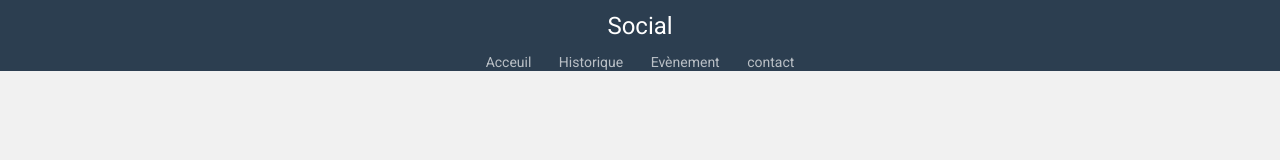
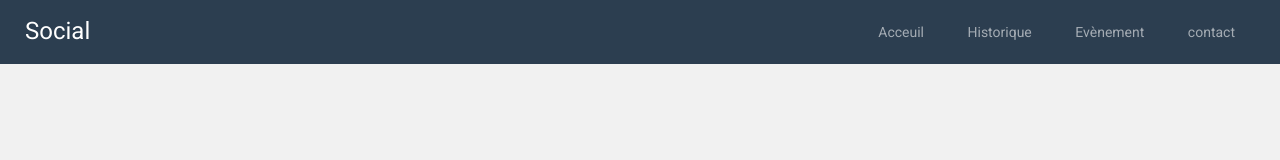
Before and after one commit to manu974proDev/tp-reseau-social, a plain HTML site: page index.html in a window 1280 px wide. Drawn offline with Linux system fonts and the light colour scheme.

Commit message:
first commit

```diff
--- a/index.html
+++ b/index.html
@@ -2,6 +2,7 @@
 <html lang="en">
 <head>
     <meta charset="UTF-8">
+    <link rel="icon" type="image/x-icon" href="/img/favicon.ico"
     <meta http-equiv="X-UA-Compatible" content="IE=edge">
     <meta name="viewport" content="width=device-width, initial-scale=1.0">
     <title>Reseau social</title>
--- a/style.css
+++ b/style.css
@@ -20,6 +20,10 @@ a{
     text-decoration: none;
 }
 
+.topbar a:hover, .topbar a:active{
+    color: #FFF;
+
+}
 .topbar-nav{
     text-align: center;
     margin-bottom: 16px
@@ -28,7 +32,8 @@ a{
 .topbar-nav a{
     margin: 0 12px;
     display: inline-block;
-    color: rgba(255, 255, 255, 0.67);
+    color: rgba(255, 255, 255, 0.57);
+    transition: color .5s;
 }
 
 .topbar-logo{
@@ -38,3 +43,21 @@ a{
     font-size: 24px;
 
 }
+
+@media only screen and (min-width: 100px){
+    .topbar{
+        display:flex;
+        align-items: center;
+        justify-content: space-between;
+        height: 64px;
+        padding: 0 25px;
+    }
+
+    .topbar-logo, .topbar-nav{
+        margin: 0;
+
+    }
+    .topbar-nav a{
+        margin: 0 20px;
+    }
+}
```
Also changed, not shown: img/favicon.ico (added).
